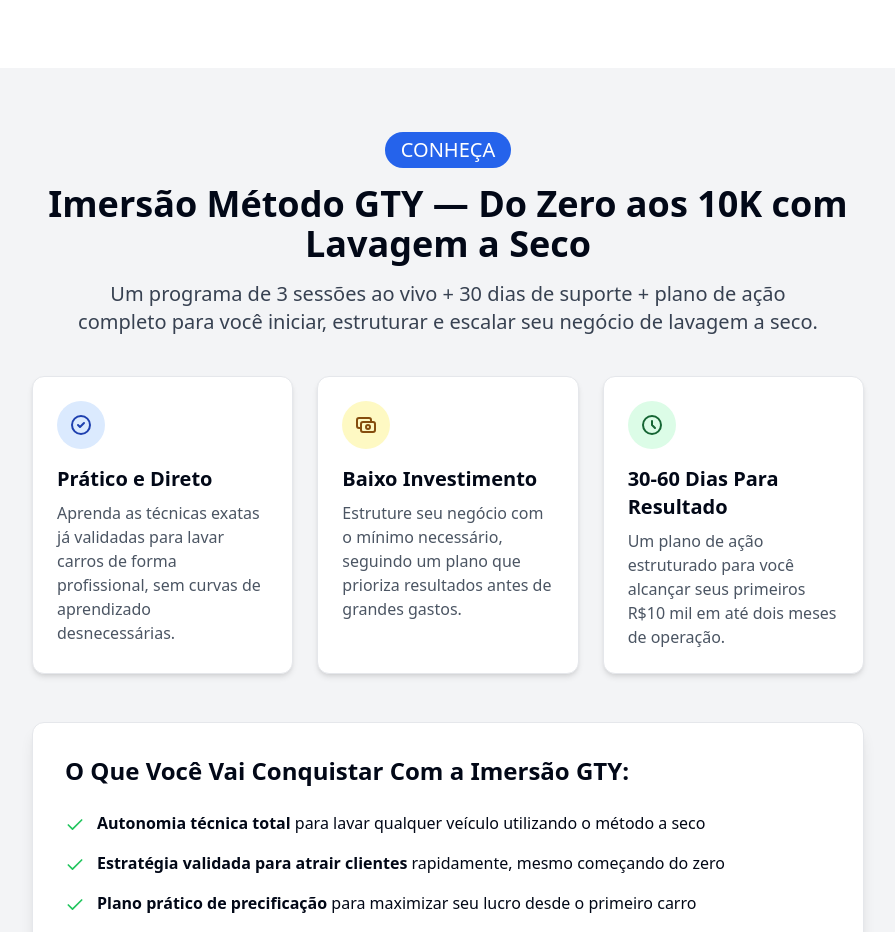
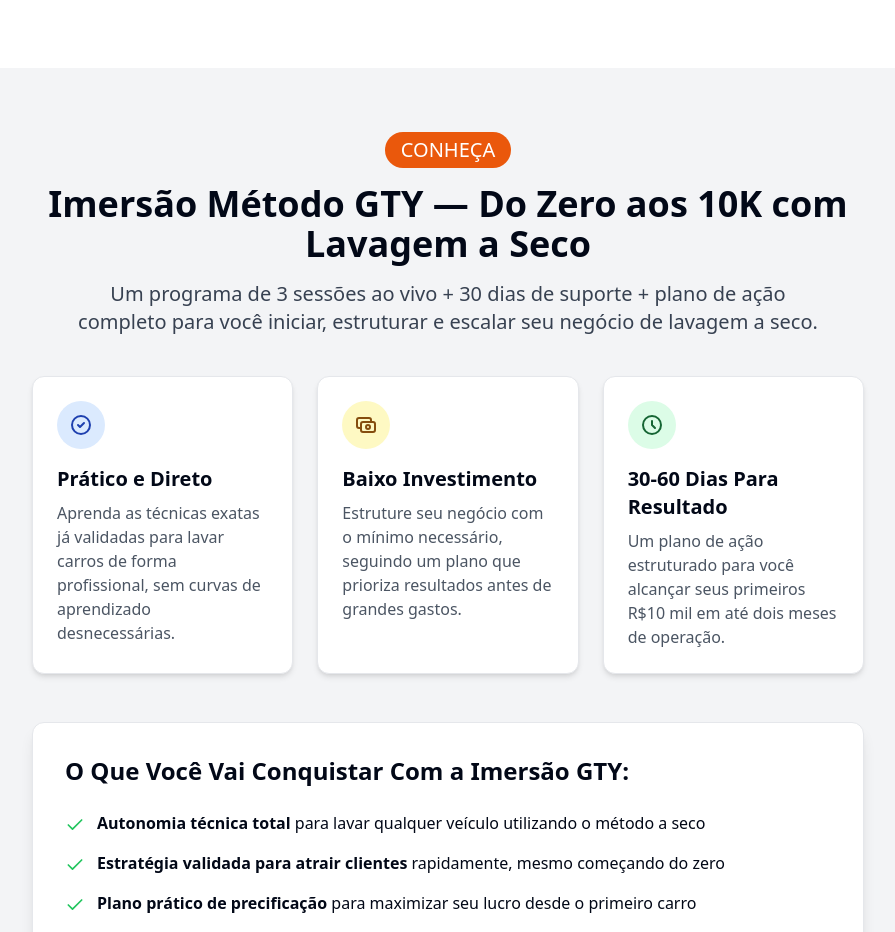
Before and after one commit to Gustavo1847/Metodo-GTY, a React (Vite) app: page / in a window 1280 px wide. Shown: the part 2140-3072 px from the top of the page, without its empty margins (192-1087 px from the left). Built offline with nearby package versions, Linux system fonts and the light colour scheme.

Commit message:
Visual edit in Lovable
Edited UI in Lovable

```diff
--- a/src/components/ProductSection.tsx
+++ b/src/components/ProductSection.tsx
@@ -10,7 +10,7 @@ const ProductSection = () => {
   return <section className="py-16 px-4 bg-gray-100">
       <div className="container mx-auto max-w-4xl">
         <div className="mb-10 text-center">
-          <span className="inline-block bg-blue-600 text-white font-medium px-4 py-1 rounded-full mb-4 text-xl">CONHEÇA</span>
+          <span className="inline-block bg-orange-600 text-white font-medium px-4 py-1 rounded-full mb-4 text-xl">CONHEÇA</span>
           <h2 className="text-3xl md:text-4xl font-bold mb-4">
             Imersão Método GTY — Do Zero aos 10K com Lavagem a Seco
           </h2>
```
